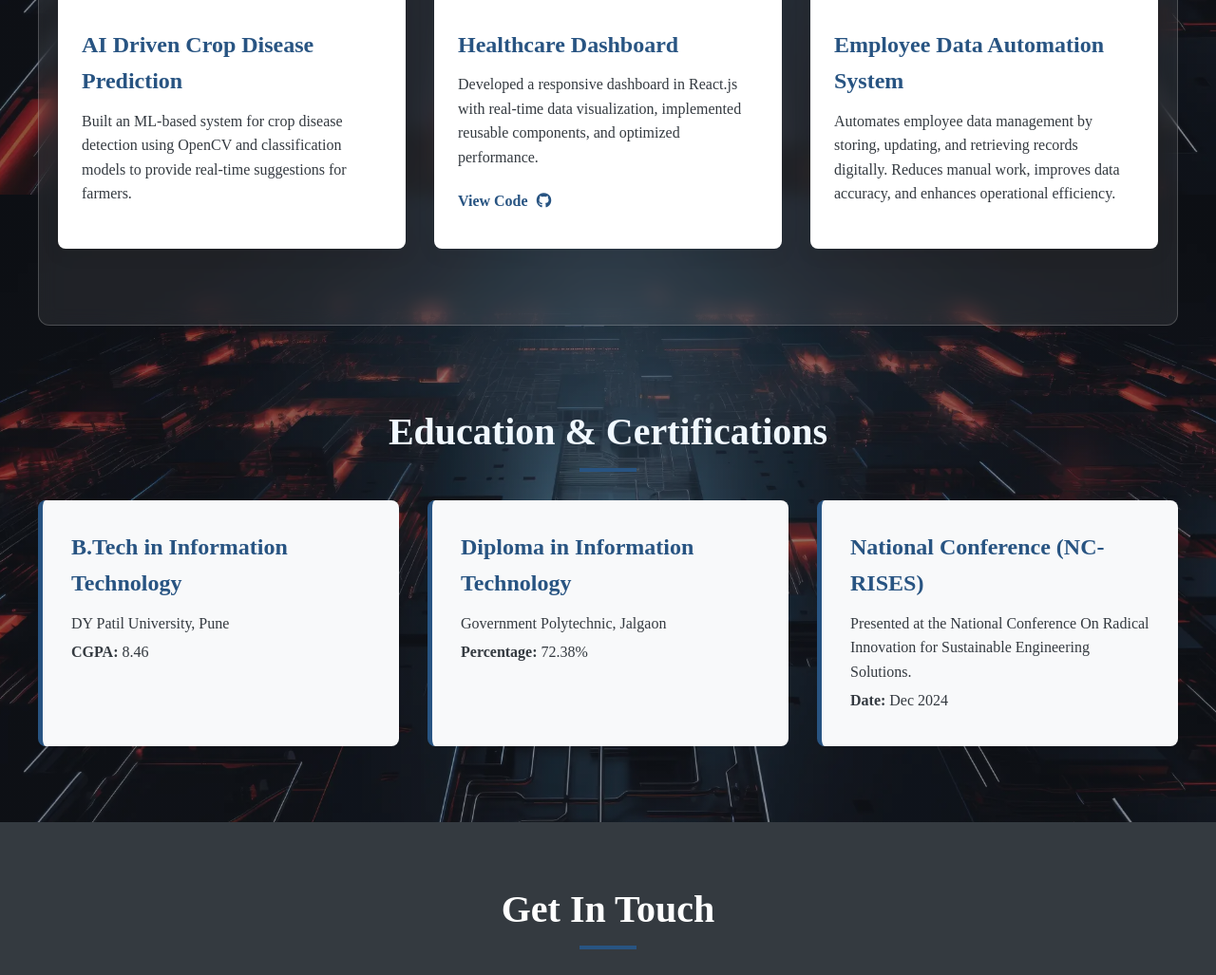
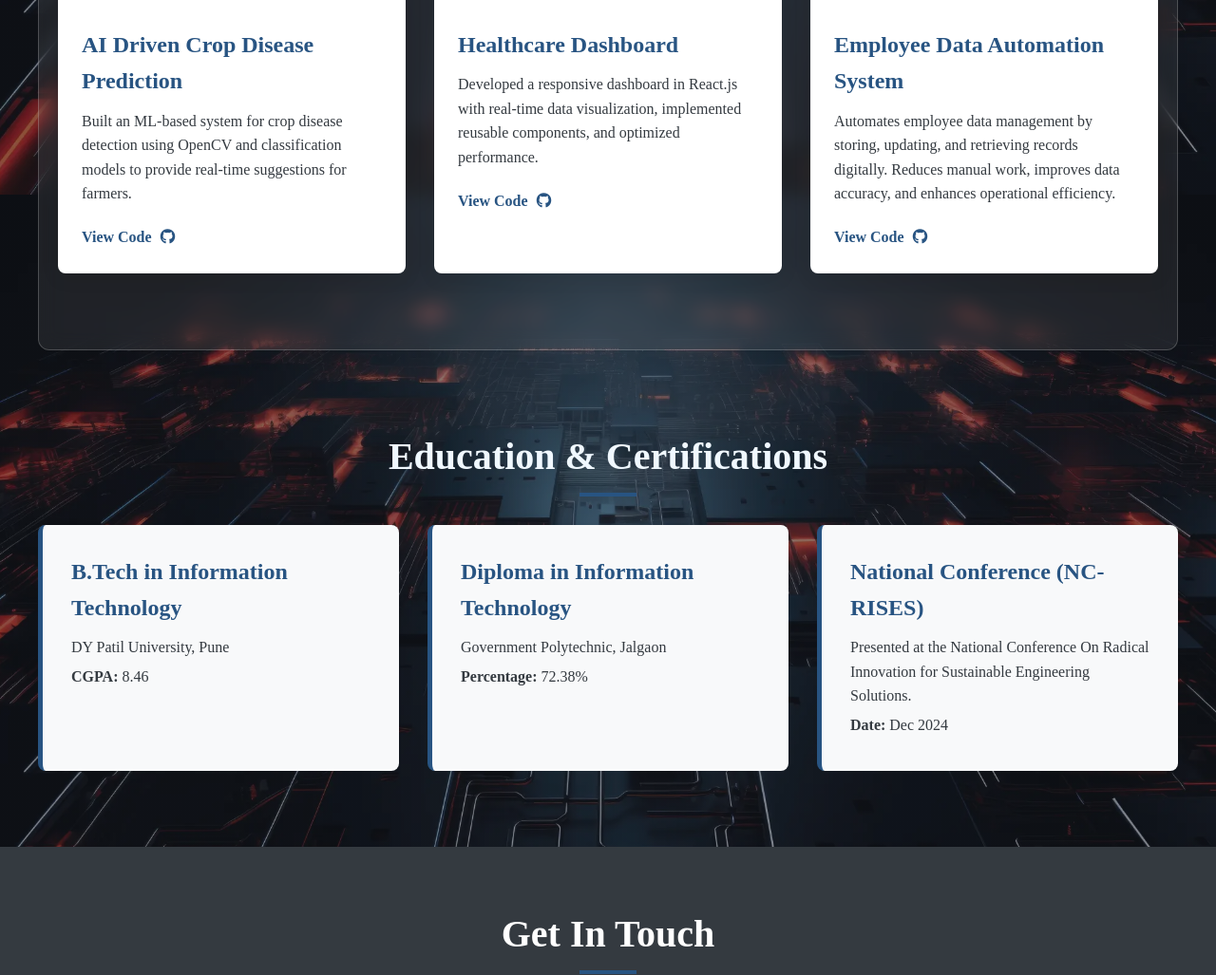
Before and after one commit to OmPatil-3/My-Portfolio, a plain HTML site: page index.html in a window 1280 px wide. Shown: the part 2995-4022 px from the top of the page at 95% size. Drawn offline with Linux system fonts and the light colour scheme.

Commit message:
Update index.html

```diff
--- a/index.html
+++ b/index.html
@@ -249,7 +249,14 @@
               and classification models to provide real-time suggestions for
               farmers.
             </p>
-            <div class="project-links"></div>
+            <div class="project-links">
+                <a
+                href="https://github.com/OmPatil-3/Healthcare-Dashboard"
+                target="_blank"
+                class="btn-project"
+                >View Code <i class="fab fa-github"></i
+              ></a>
+            </div>
           </div>
         </div>
 
@@ -287,7 +294,14 @@
               Automates employee data management by storing, updating, and retrieving records digitally.
               Reduces manual work, improves data accuracy, and enhances operational efficiency.
             </p>
-            <div class="project-links"></div>
+            <div class="project-links">
+                <a
+                href="https://github.com/OmPatil-3/Healthcare-Dashboard"
+                target="_blank"
+                class="btn-project"
+                >View Code <i class="fab fa-github"></i
+              ></a>
+            </div>
           </div>
         </div>
       </div>
```
